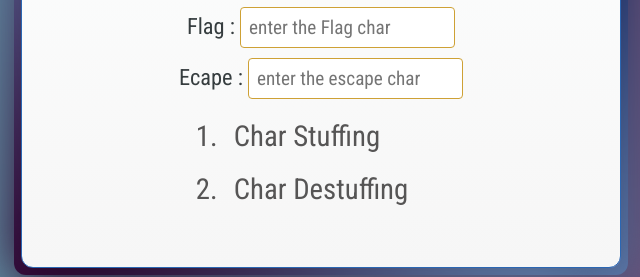
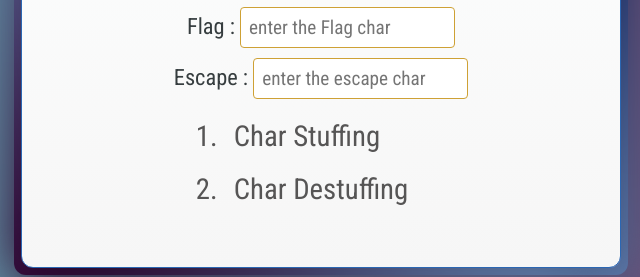
Before and after one commit to Kawser-Miah/Data-Stuffing-IPv4-Conversion-and-Hamming-Code-Tool, a plain HTML site: page char.html in a window 1280 px wide. Shown: the part 300-577 px from the top of the page, 319-959 px from the left. Drawn offline with Linux system fonts and the light colour scheme.

Commit message:
exception handle

```diff
--- a/char.html
+++ b/char.html
@@ -25,7 +25,7 @@
             <input type="text" name="height" placeholder="enter the Flag char" id="Flag" class="ineer-text">
         </div>
         <div>
-            <label for="Bit" id="Escape" class="input-section">Ecape : </label>
+            <label for="Bit" id="Escape" class="input-section">Escape : </label>
             <input type="text" name="height" placeholder="enter the escape char" id="ESC" class="ineer-text">
 
         </div>
```
